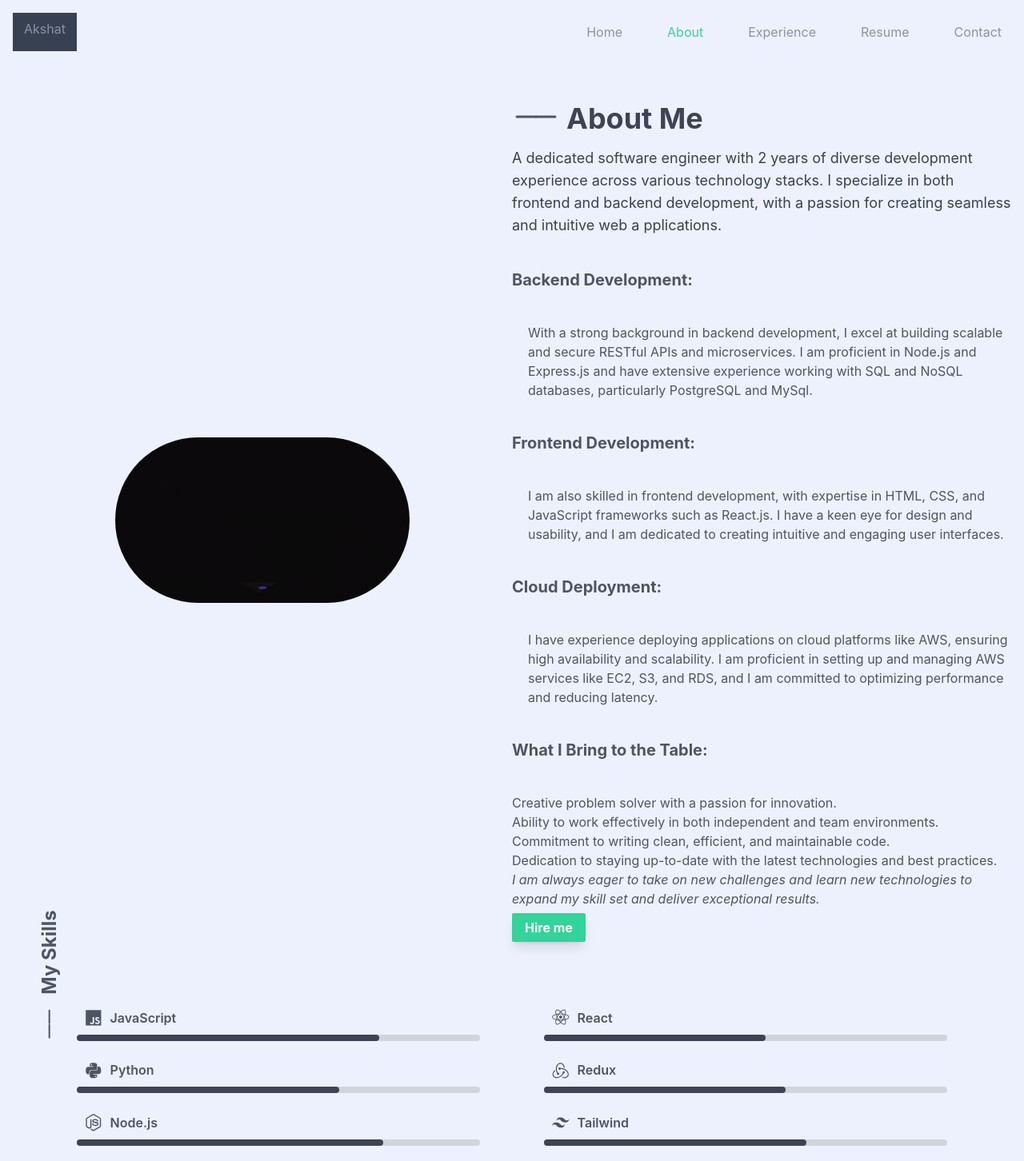
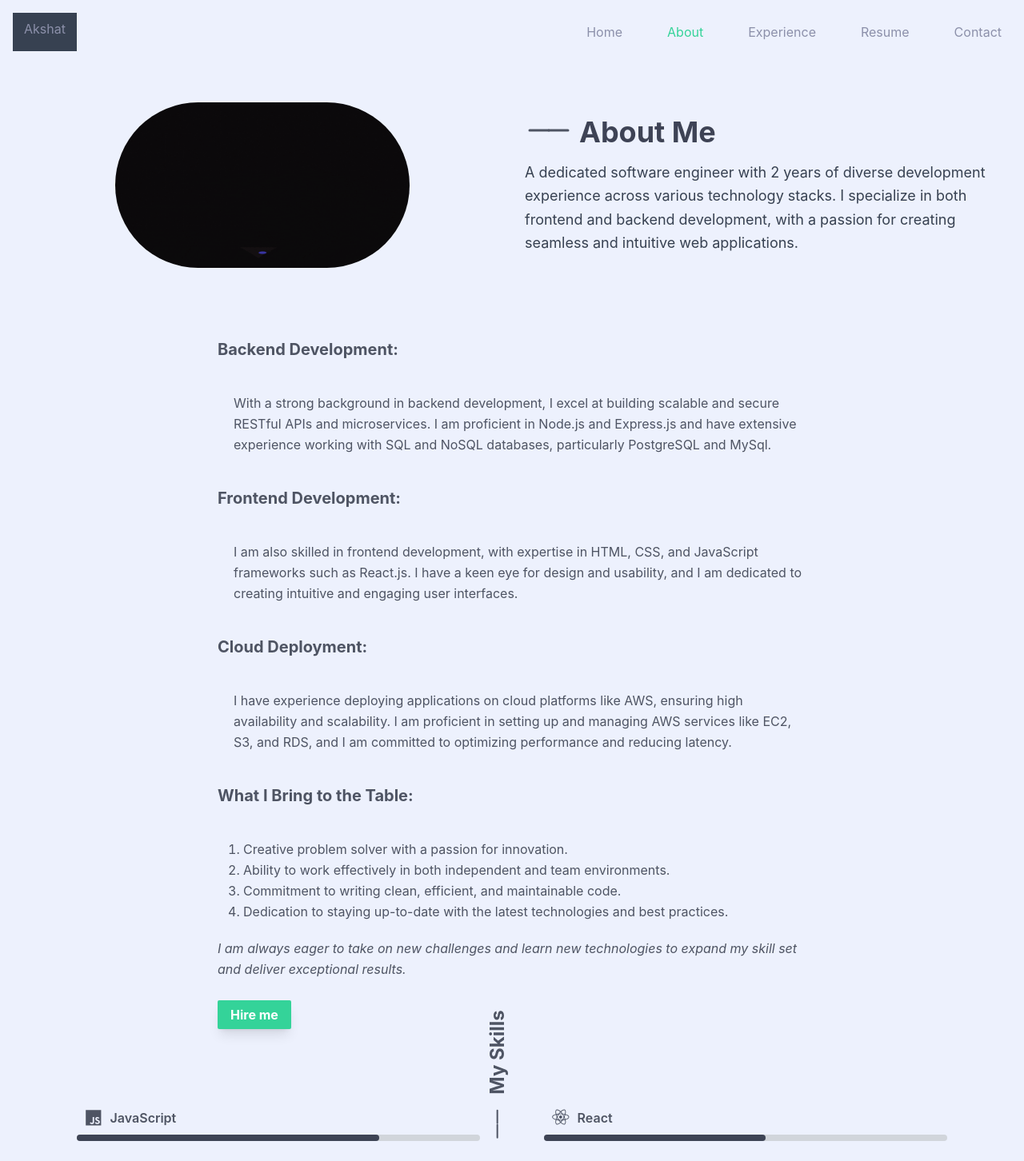
Before and after one commit to mobrilzAkshat/portfolio, a React (Vite) app: page /About in a window 1280 px wide. Shown: the top 1452 px of the page at 80% size. Built offline with nearby package versions, Linux system fonts and the light colour scheme.

Commit message:
blog list added and about section chaged

```diff
--- a/package.json
+++ b/package.json
@@ -23,6 +23,7 @@
     "react-dom": "^18.2.0",
     "react-fast-marquee": "^1.6.4",
     "react-icons": "^4.11.0",
+    "react-paginate": "^8.2.0",
     "react-router-dom": "^6.16.0",
     "react-router-hash-link": "^2.4.3",
     "react-simple-typewriter": "^5.0.1",
--- a/src/pages/About/About.tsx
+++ b/src/pages/About/About.tsx
@@ -52,7 +52,7 @@ const About = () => {
           initial="hidden"
           animate="visible"
         >
-          <div>
+          <div className="p-4">
             <div className="flex gap-x-2 text-4xl font-bold">
               <span className="flex -space-x-3">
                 <span>
@@ -64,33 +64,43 @@ const About = () => {
               </span>
               <h1 className="text-darkHeadingColor mb-4">About Me</h1>
             </div>
-            <p className="text-gray-700 text-lg">
+            <p className="text-gray-700 text-lg leading-relaxed">
               A dedicated software engineer with 2 years of diverse development experience across various technology stacks.
-            I specialize in both frontend and backend development, with a passion for creating seamless and intuitive web a
-            pplications.
+              I specialize in both frontend and backend development, with a passion for creating seamless and intuitive web applications.
             </p>
+          </div>
+        </motion.div>
+      </div>
+
+      <div className="mt-8 p-4 max-w-3xl mx-auto">
         <h3 className="py-10 text-xl font-bold">Backend Development:</h3>
-            <p className="pl-5">With a strong background in backend development, I excel at building scalable and secure RESTful APIs
+        <p className="pl-5 leading-relaxed">
+          With a strong background in backend development, I excel at building scalable and secure RESTful APIs
           and microservices. I am proficient in Node.js and Express.js and have extensive experience working with SQL and NoSQL
-            databases, particularly PostgreSQL and MySql.</p>
+          databases, particularly PostgreSQL and MySql.
+        </p>
         <h3 className="py-10 text-xl font-bold">Frontend Development:</h3>
-            <p className="pl-5">I am also skilled in frontend development, with expertise in HTML, CSS, and JavaScript frameworks such as
+        <p className="pl-5 leading-relaxed">
+          I am also skilled in frontend development, with expertise in HTML, CSS, and JavaScript frameworks such as
           React.js. I have a keen eye for design and usability, and I am dedicated to creating intuitive and engaging user
-            interfaces.</p>
+          interfaces.
+        </p>
         <h3 className="py-10 text-xl font-bold">Cloud Deployment:</h3>
-            <p className="pl-5">
+        <p className="pl-5 leading-relaxed">
           I have experience deploying applications on cloud platforms like AWS, ensuring high availability and scalability.
           I am proficient in setting up and managing AWS services like EC2, S3, and RDS, and I am committed to optimizing
           performance and reducing latency.
         </p>
         <h3 className="py-10 text-xl font-bold">What I Bring to the Table:</h3>
-            <ol>
+        <ol className="list-decimal pl-8 leading-relaxed">
           <li>Creative problem solver with a passion for innovation.</li>
           <li>Ability to work effectively in both independent and team environments.</li>
           <li>Commitment to writing clean, efficient, and maintainable code.</li>
           <li>Dedication to staying up-to-date with the latest technologies and best practices.</li>
         </ol>
-            <i className="py-5">I am always eager to take on new challenges and learn new technologies to expand my skill set and deliver exceptional results.</i>
+        <i className="py-5 block leading-relaxed">
+          I am always eager to take on new challenges and learn new technologies to expand my skill set and deliver exceptional results.
+        </i>
         <div className="mt-3">
           <Link
             to="/Contact"
@@ -100,9 +110,8 @@ const About = () => {
           </Link>
         </div>
       </div>
-        </motion.div>
-      </div>
-      <div className="flex justify-start lg:justfy-center lg:justify-start mt-8 ">
+
+      <div className="flex justify-start lg:justify-center mt-8">
         <div className="font-bold text-2xl flex items-center lg:transform lg:-rotate-90 lg:-ml-9">
           <div className="flex gap-x-2 justify-start">
             <span className="flex items-center -space-x-1.5">
@@ -141,7 +150,7 @@ const About = () => {
       <div className="mt-5 flex justify-end">
         <Link
           to="/Work"
-          className="lg:hidden bg-darkHeadingColor text-white font-bold py-2 px-4 rounded-sm shadow-lg "
+          className="lg:hidden bg-darkHeadingColor text-white font-bold py-2 px-4 rounded-sm shadow-lg"
         >
           Projects
         </Link>
--- /dev/null
+++ b/src/pages/blogs/BlogList.tsx
@@ -0,0 +1,103 @@
+import { useState } from "react";
+import ReactPaginate from "react-paginate";
+
+const blogs = [
+  {
+    title: "Blog Post 1",
+    description: "Description for blog post 1",
+    active: true,
+    publishedBy: "Author 1",
+    publishedDate: "2023-01-01",
+    image: "https://via.placeholder.com/150",
+  },
+  {
+    title: "Blog Post 2",
+    description: "Description for blog post 2",
+    active: false,
+    publishedBy: "Author 2",
+    publishedDate: "2023-02-01",
+    image: "https://via.placeholder.com/150",
+  },
+  // Add more blog objects here...
+];
+
+const BlogList = () => {
+  const [currentPage, setCurrentPage] = useState(0);
+  const blogsPerPage = 5;
+
+  const offset = currentPage * blogsPerPage;
+  const currentBlogs = blogs.slice(offset, offset + blogsPerPage);
+  const pageCount = Math.ceil(blogs.length / blogsPerPage);
+
+  const handlePageClick = ({ selected }: { selected: number }) => {
+    setCurrentPage(selected);
+  };
+
+  return (
+    <div className="container mx-auto p-4">
+      <table className="min-w-full divide-y divide-gray-200">
+        <thead className="bg-gray-50">
+          <tr>
+            <th className="px-6 py-3 text-left text-xs font-medium text-gray-500 uppercase tracking-wider">
+              Image
+            </th>
+            <th className="px-6 py-3 text-left text-xs font-medium text-gray-500 uppercase tracking-wider">
+              Title
+            </th>
+            <th className="px-6 py-3 text-left text-xs font-medium text-gray-500 uppercase tracking-wider">
+              Description
+            </th>
+            <th className="px-6 py-3 text-left text-xs font-medium text-gray-500 uppercase tracking-wider">
+              Active
+            </th>
+            <th className="px-6 py-3 text-left text-xs font-medium text-gray-500 uppercase tracking-wider">
+              Published By
+            </th>
+            <th className="px-6 py-3 text-left text-xs font-medium text-gray-500 uppercase tracking-wider">
+              Published Date
+            </th>
+          </tr>
+        </thead>
+        <tbody className="bg-white divide-y divide-gray-200">
+          {currentBlogs.map((blog, index) => (
+            <tr key={index}>
+              <td className="px-6 py-4 whitespace-nowrap">
+                <img src={blog.image} alt={blog.title} className="w-24 h-auto rounded" />
+              </td>
+              <td className="px-6 py-4 whitespace-nowrap">{blog.title}</td>
+              <td className="px-6 py-4 whitespace-nowrap">{blog.description}</td>
+              <td className="px-6 py-4 whitespace-nowrap">
+                {blog.active ? "Active" : "Inactive"}
+              </td>
+              <td className="px-6 py-4 whitespace-nowrap">{blog.publishedBy}</td>
+              <td className="px-6 py-4 whitespace-nowrap">{blog.publishedDate}</td>
+            </tr>
+          ))}
+        </tbody>
+      </table>
+      <div className="mt-4 flex justify-center">
+        <ReactPaginate
+          previousLabel={"Previous"}
+          nextLabel={"Next"}
+          breakLabel={"..."}
+          breakClassName={"break-me"}
+          pageCount={pageCount}
+          marginPagesDisplayed={2}
+          pageRangeDisplayed={5}
+          onPageChange={handlePageClick}
+          containerClassName={"pagination"}
+          activeClassName={"active"}
+          pageClassName="page-item"
+          pageLinkClassName="page-link"
+          previousClassName="page-item"
+          previousLinkClassName="page-link"
+          nextClassName="page-item"
+          nextLinkClassName="page-link"
+          breakLinkClassName="page-link"
+        />
+      </div>
+    </div>
+  );
+};
+
+export default BlogList;
```
Also changed, not shown: src/pages/About/About.css (indentation only). Lines whose indentation alone changed are shown as unchanged.
